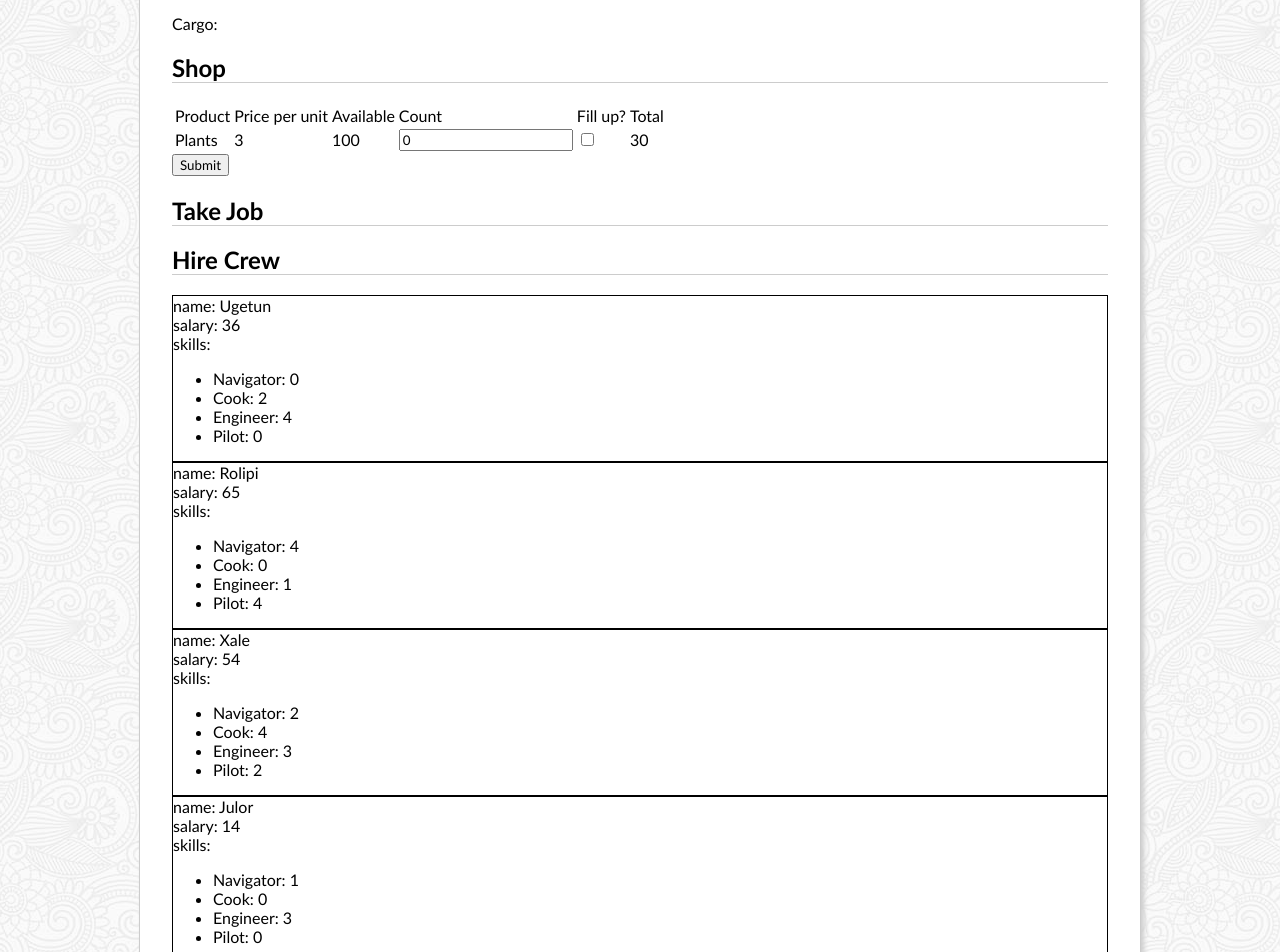
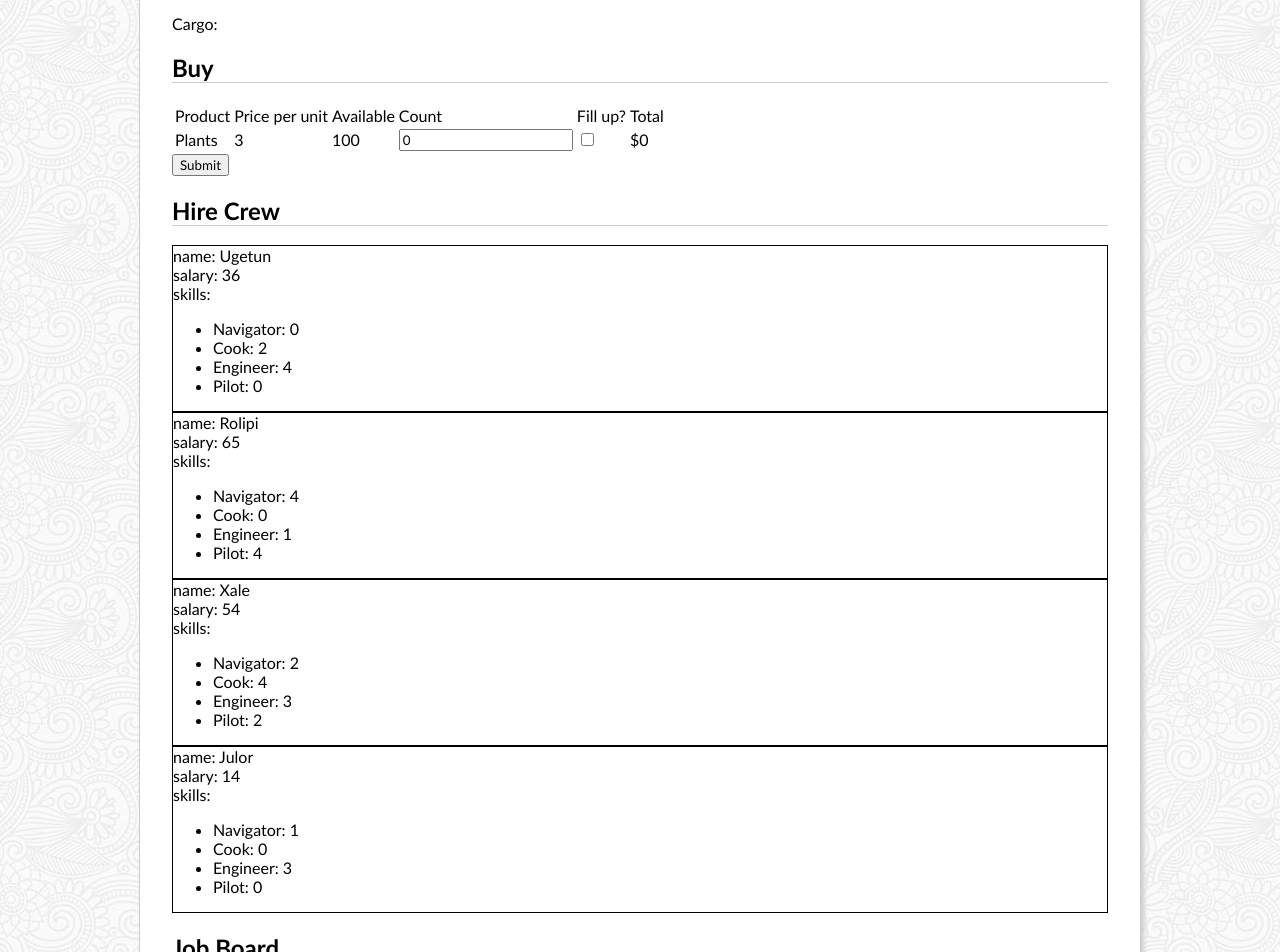
Before and after one commit to maryilewis/hsc, an Angular app: page / in a window 1280 px wide. Shown: the part 200-1152 px from the top of the page. Built offline with nearby package versions, Linux system fonts and the light colour scheme.

Commit message:
Fix some numbers

```diff
--- a/src/app/app.module.ts
+++ b/src/app/app.module.ts
@@ -23,7 +23,7 @@ import { ReactiveFormsModule } from '@angular/forms';
   imports: [
     BrowserModule,
 	AppRoutingModule,
-	ReactiveFormsModule
+	ReactiveFormsModule,
   ],
   providers: [
 
--- a/src/app/job-board/job-board.component.html
+++ b/src/app/job-board/job-board.component.html
@@ -3,7 +3,7 @@
 	<div *ngFor="let job of jobs">
 		Deliver to {{job.location}}: {{job.reward}}
 		<ul>
-			<li *ngFor="deliverable of job.deliverables">
+			<li *ngFor="let deliverable of job.deliverables">
 				{{deliverable.number}} {{deliverable.good.name}}
 			</li>
 		</ul>
--- a/src/app/job-board/job-board.component.ts
+++ b/src/app/job-board/job-board.component.ts
@@ -9,7 +9,7 @@ import { Good } from '../shop/shop.component';
 })
 export class JobBoardComponent implements OnInit {
 
-	public jobs = [];
+	public jobs: Array<Job> = [];
 
   constructor() { }
 
--- a/src/app/port/port.component.html
+++ b/src/app/port/port.component.html
@@ -1,12 +1,12 @@
 <div>
 	<app-shop></app-shop>
-	<h2>Take Job</h2>
+
 
 	<h2>Hire Crew</h2>
 	<div *ngFor="let crew of crewBoard">
 		<app-crew-member [person]="crew"></app-crew-member>
 	</div>
-
+	<app-job-board></app-job-board>
 	<h2>
 		Repairs/Upgrades
 	</h2>
--- a/src/app/shop/shop.component.html
+++ b/src/app/shop/shop.component.html
@@ -1,5 +1,5 @@
 <form (ngSubmit)="executeTransaction()" [formGroup]="inventoryForm">
-	<h2>Shop</h2>
+	<h2>Buy</h2>
 	<table>
 		<thead>
 			<tr>
@@ -19,7 +19,7 @@
 					<td>{{inventory[i].count}}</td>
 					<td><input type="number" step="1" min="0" max="inventory[i].count" [formControlName]="i"></td>
 					<td><input type="checkbox"></td>
-					<td>30</td>
+					<td>${{inventory[i].rate * list.value[i]}}</td>
 				</tr>
 			</ng-container>
 		</tbody>
--- a/src/app/shop/shop.component.ts
+++ b/src/app/shop/shop.component.ts
@@ -39,10 +39,16 @@ export class ShopComponent implements OnInit {
 		}
 	}
 
+	/**
+	 * Attempt to send goods to ship service
+	 * Reset the form
+	 */
 	public executeTransaction() {
 		this.list.value.forEach((count, i) => {
 			this.shipService.buyGood(this.inventory[i], count);
+			this.inventory[i].count -= count;
 		});
+		this.inventoryForm.reset();
 	}
 
 }
```
Also changed, not shown: src/app/ship/ship.service.ts (+17 -2 lines).
